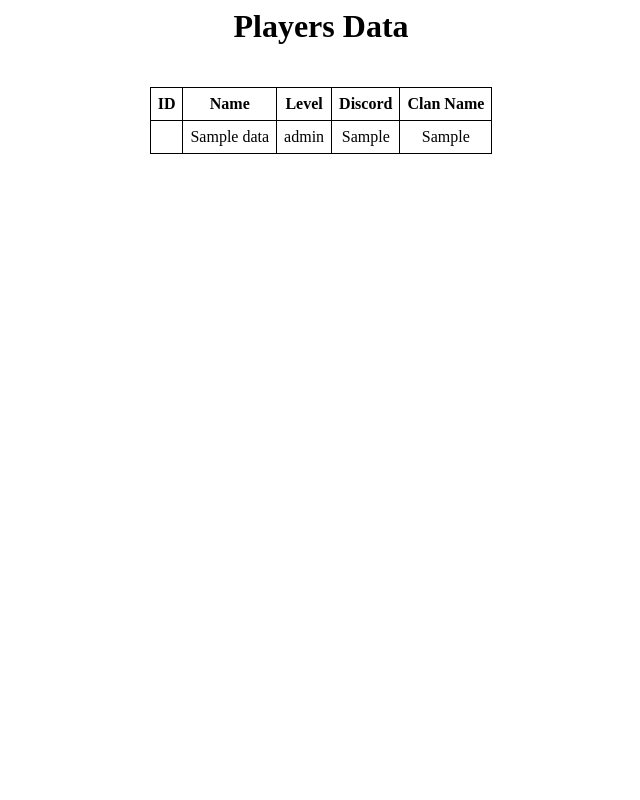
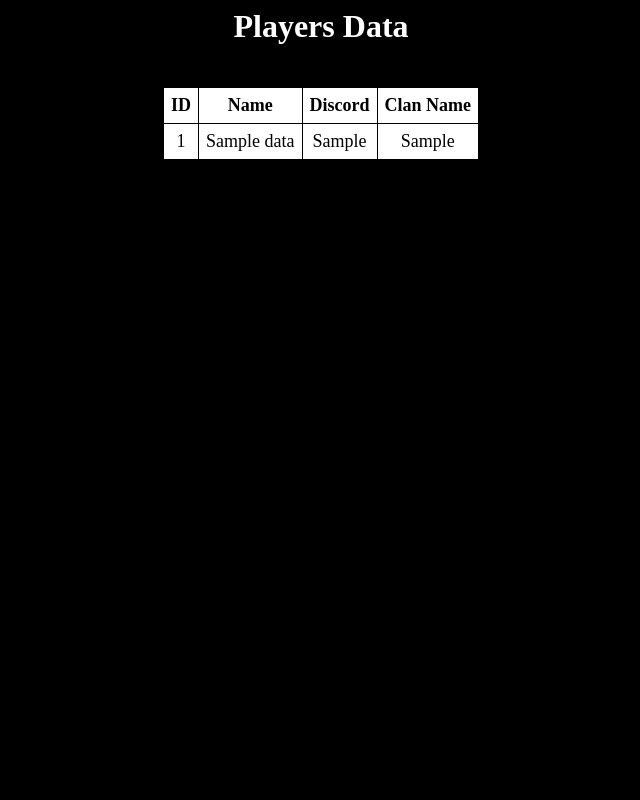
Before and after one commit to KalashShah19/bgmi, a PHP site: page /data.php in a window 1280 px wide. Shown: the whole page, without its empty margins (319-959 px from the left). Run offline with PHP 8.4, Linux system fonts and the light colour scheme; tables that the repository leaves empty or names only in its code hold one stand-in row (values such as "Sample post"); data that the repository does not hold is empty.

Commit message:
home changes

```diff
--- /dev/null
+++ b/conn.php
@@ -0,0 +1,3 @@
+<?php
+    $db = new mysqli("localhost", "root", "", "bgmi");
+?>
--- a/data.php
+++ b/data.php
@@ -1,5 +1,5 @@
 <html>
-    <head><title> Data </title>
+    <head> <title> Data </title>
     <style>
         table,td,tr,th{
             border: 1px solid black;
@@ -7,6 +7,14 @@
             padding: 7px;
             margin: 3px;
             text-align: center;
+            background:white;
+            font-size: large;
+        }
+        body{
+            background:black;
+        }
+        h1{
+            color:white;
         }
         </style>
     </head>
@@ -17,7 +25,7 @@
         <?php
 
         // Create a database connection
-        $db = new mysqli("localhost", "root", "root", "bgmi");
+        include 'conn.php';
 
         // Check if the connection was successful
         if ($db->connect_error) {
@@ -31,9 +39,9 @@
         // If there are any results, loop through them and display them
         if ($result->num_rows > 0) {
             echo "<table>";
-            echo "<tr><th>ID</th><th>Name</th><th>Level</th><th>Discord</th><th>Clan Name</th></tr>";
+            echo "<tr><th>ID</th><th>Name</th><th>Discord</th><th>Clan Name</th></tr>";
             while ($row = $result->fetch_assoc()) {
-                echo "<tr><td>" . $row['ID'] . "</td><td>" . $row['name'] . "</td><td>" . $row['level'] . "</td><td>" . $row['discord'] . "</td><td>" . $row['clan'] . "</td></tr>";
+                echo "<tr><td>" . $row['id'] . "</td><td>" . $row['name'] . "</td><td>" . $row['discord'] . "</td><td>" . $row['clan'] . "</td></tr>";
             }
             echo "</table>";
         } else {
```
Also changed, not shown: index.php (+3 -5 lines).
